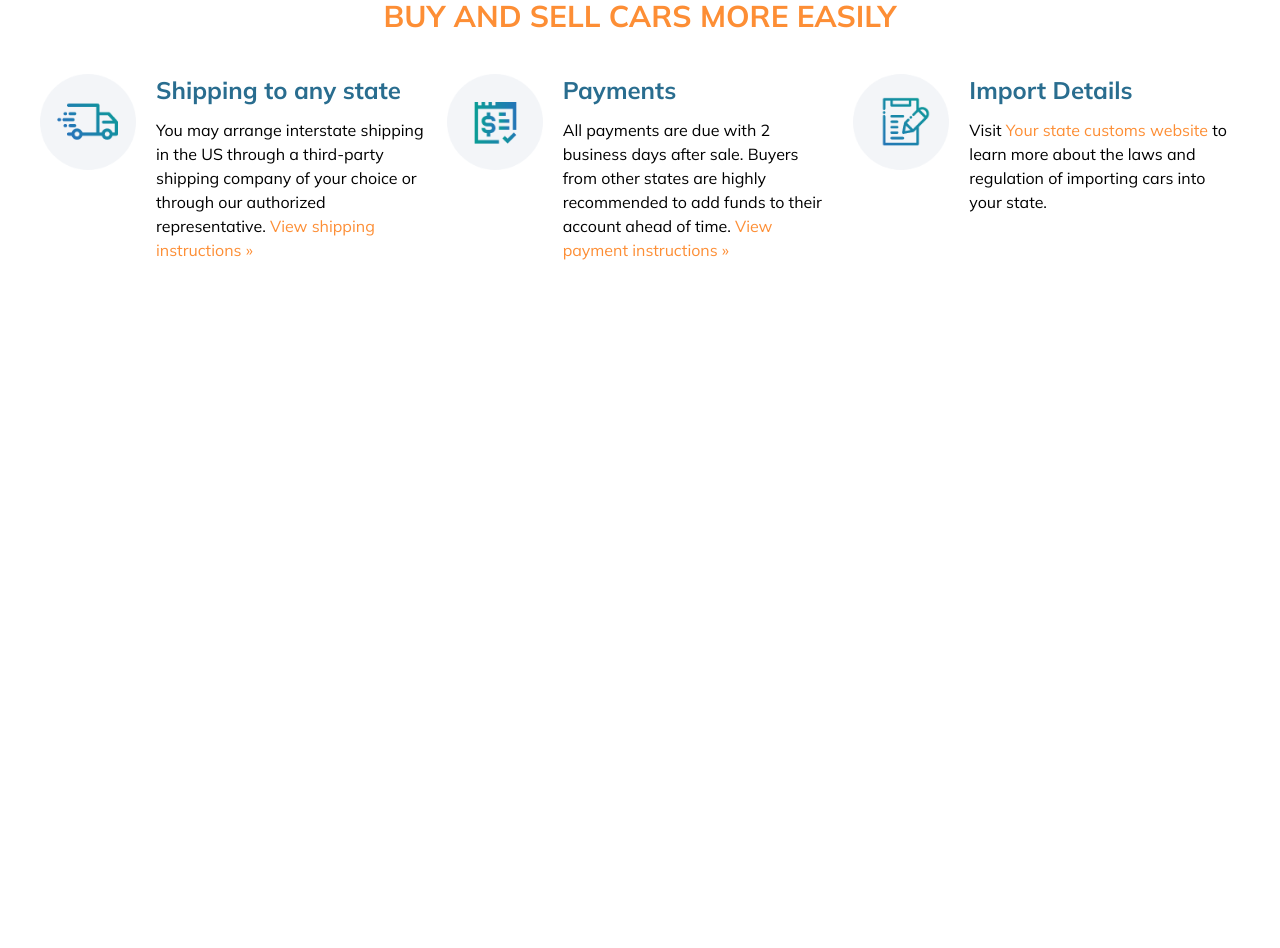
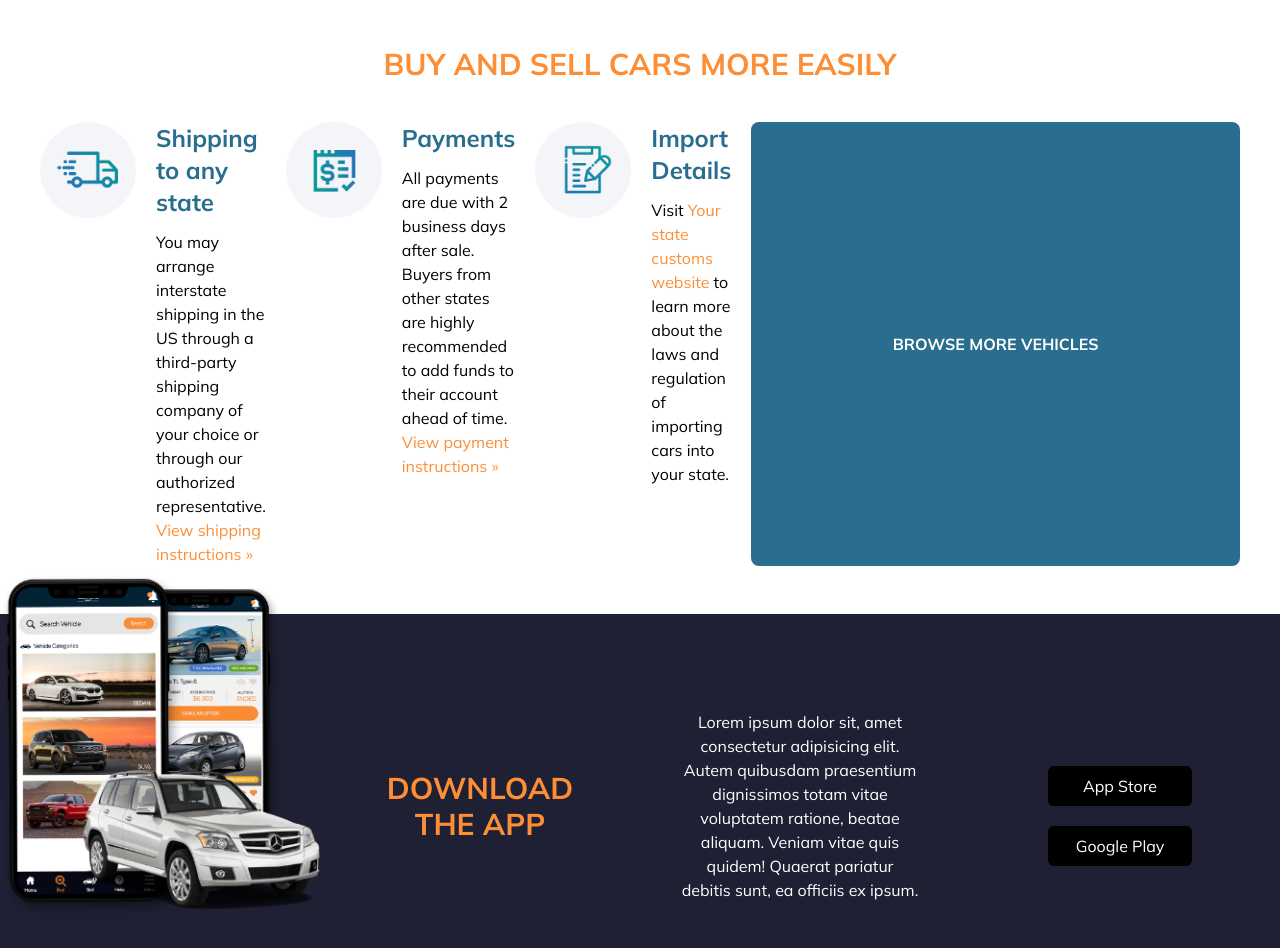
Before and after one commit to codingat25/carz, a Vue app: page / in a window 1280 px wide. Shown: the part 800-1748 px from the top of the page. Before the commit the page ends 1062 px from the top, so only its background shows below. Built offline with nearby package versions, Linux system fonts and the light colour scheme.

Commit message:
pretty happy

```diff
--- a/src/App.vue
+++ b/src/App.vue
@@ -2,7 +2,7 @@
 import NavigationCars from "./components/NavigationCars.vue";
 import FindVehicle from "./components/FindVehicle.vue";
 import Services from "./components/Services.vue";
-
+import Download from "./components/Download.vue";
 </script>
 
 <template>
@@ -10,6 +10,7 @@ import Services from "./components/Services.vue";
         <NavigationCars/>
           <FindVehicle/>
           <Services/>
+          <Download/>
     </div>
 
 </template>
--- /dev/null
+++ b/src/components/Download.vue
@@ -0,0 +1,30 @@
+<script setup>
+
+</script>
+
+<template>
+
+    <div class="flex flex-col md:flex-row bg-bgDark h-auto w-screen py-10">
+            <!-- image here -->
+    <div class="flex justify-center items-center w-full h-auto pb-10 -mt-20"><img src="../assets/img/app.png" alt=""></div>
+            <!-- download app -->
+    <div class="flex justify-center items-center w-full h-auto"><h1 class="text-3xl text-center text-primaryColor font-semibold">DOWNLOAD  <br> THE APP</h1></div>
+            <!-- message -->
+    <div class="flex justify-center items-center w-full h-auto">
+        <h1 class="text-white font-base text-center px-10 py-3">Lorem ipsum dolor sit, amet consectetur adipisicing elit. Autem quibusdam praesentium dignissimos totam vitae voluptatem ratione, beatae aliquam. Veniam vitae quis quidem! Quaerat pariatur debitis sunt, ea officiis ex ipsum.</h1>
+    </div>
+
+    <div class="flex flex-col justify-center items-center w-full h-auto space-y-5 pt-5 text-white">
+
+        <div class="flex w-36 shrink-0 justify-center rounded-md bg-black py-2">
+                  <a href="#">App Store</a>
+        </div>
+
+        <div class="flex w-36 shrink-0 justify-center rounded-md bg-black py-2">
+                  <a href="#">Google Play</a>
+        </div>
+
+        </div>
+    </div>
+
+</template>
--- a/src/components/Services.vue
+++ b/src/components/Services.vue
@@ -5,7 +5,7 @@ import { ref } from 'vue';
 </script>
 
 <template>
-    <div class="flex flex-wrap w-full">
+    <div class="flex flex-wrap w-full py-12">
         <div class="flex justify-center items-center w-full h-auto">
             <h1 class="px-10 text-3xl py-10 text-primaryColor text-center font-semibold">
                 BUY AND SELL CARS MORE EASILY
@@ -13,7 +13,7 @@ import { ref } from 'vue';
         </div>
 
 
-        <div class="flex flex-col lg:flex-row w-full space-y-10 lg:space-y-0 space-x-0 lg:space-x-5 px-10 ">
+        <div class="flex flex-col lg:flex-row w-full space-y-10 lg:space-y-0 space-x-0 lg:space-x-5 px-10">
 
             <div class="flex flex-col md:flex-row justify-around w-full lg:w-1/3 h-auto">
                 <div class="flex justify-center w-full md:w-auto">
@@ -54,6 +54,7 @@ import { ref } from 'vue';
                 </div>
             </div>
 
+            <div class="flex justify-center items-center w-full bg-tertiaryColor rounded-lg"><a href="#" class="py-3 px-3 text-white font-bold uppercase">BROWSE MORE VEHICLES</a></div>
         </div>
     </div>
 
--- a/tailwind.config.cjs
+++ b/tailwind.config.cjs
@@ -27,6 +27,7 @@ module.exports = {
         'import-details':"url('src/assets/img/Import details.png')",
         'payments': "url('src/assets/img/Payments.png')",
         'shipping': "url('src/assets/img/Shipping.png')",
+        'app-pic': "url('src/assets/img/app.png')"
       },
       height: {
         'hero-height': '47.375rem',
```
Also changed, not shown: src/assets/img/app.png (added).
